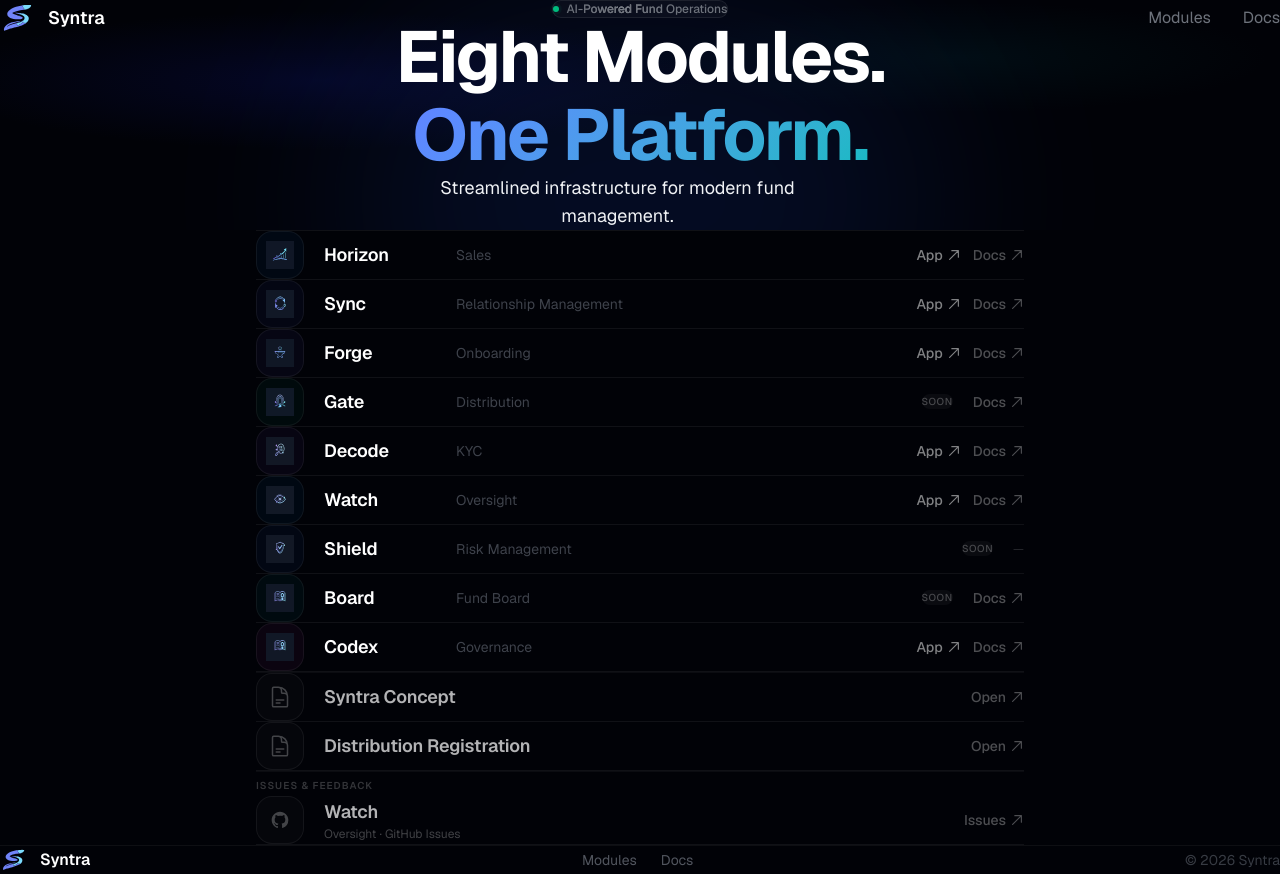
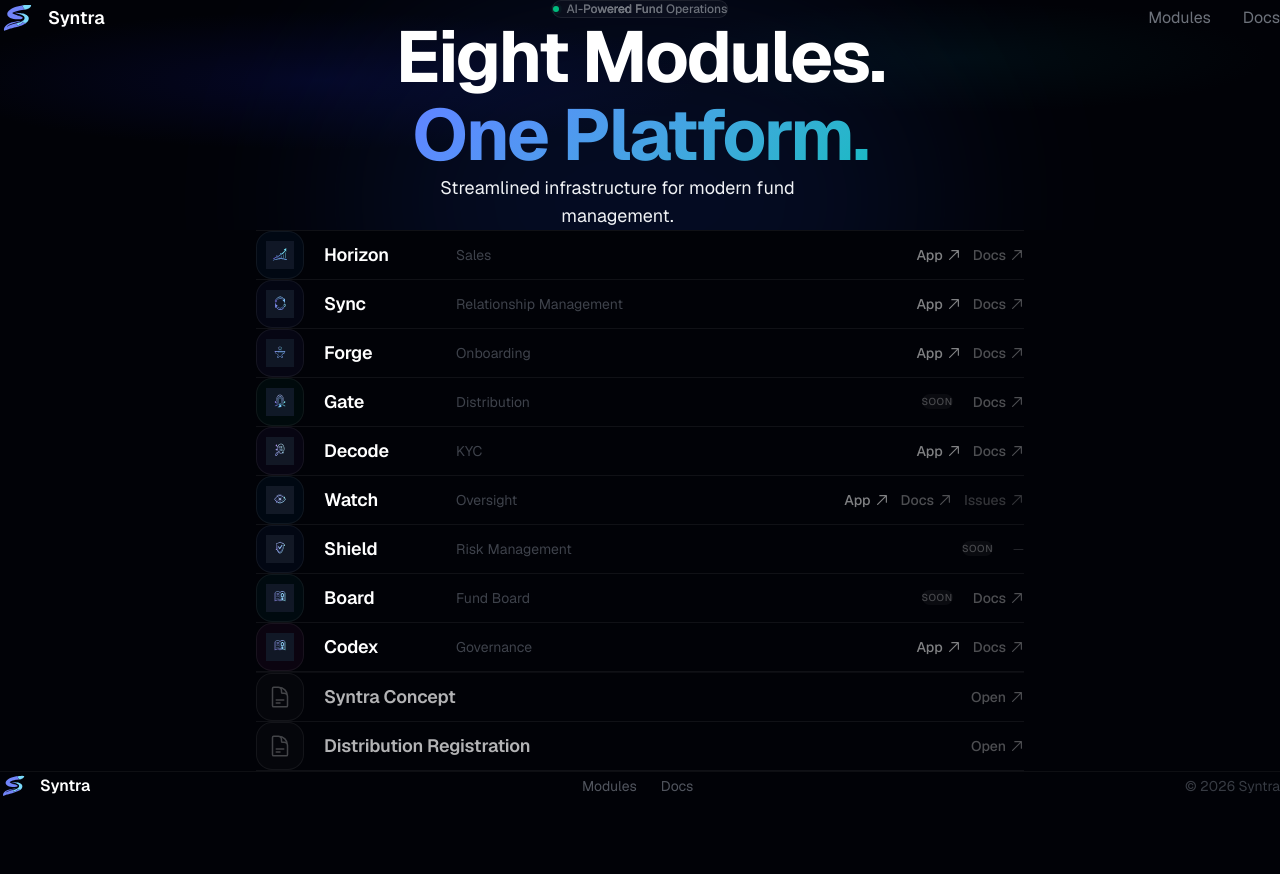
Before and after one commit to Reinemer/syntra-landing, a React (Vite) app: page / in a window 1280 px wide. After the commit the page ends 800 px from the top, so only its background shows below. Built offline with nearby package versions, Linux system fonts and the light colour scheme; the HTML template or start-up script is replaced by a standard one.

Commit message:
refactor: move issues link inline next to App/Docs in ModuleRow

```diff
--- a/src/Modules.tsx
+++ b/src/Modules.tsx
@@ -1,6 +1,6 @@
 import { useState } from 'react'
 import { motion } from 'framer-motion'
-import { modules, type Module, conceptDocsUrl, distributionDocsUrl, issueTrackers, type IssueTracker } from './data'
+import { modules, type Module, conceptDocsUrl, distributionDocsUrl } from './data'
 import { AnimatedShinyText } from './components/ui/animated-shiny-text'
 import { TextGenerateEffect } from './components/ui/text-generate-effect'
 
@@ -20,6 +20,7 @@ function ModuleRow({ module, index, isHovered, onHover }: {
 }) {
   const hasApp = !!module.appUrl
   const hasDocs = !!module.docsUrl
+  const hasIssues = !!module.issuesUrl
   const isLive = module.status === 'live'
 
   return (
@@ -71,47 +72,15 @@ function ModuleRow({ module, index, isHovered, onHover }: {
               Docs <ArrowUpRight />
             </a>
           )}
-          {!hasApp && !hasDocs && (
+          {hasIssues && (
+            <a href={module.issuesUrl} target="_blank" rel="noopener noreferrer" className="inline-flex items-center gap-1 text-xs md:text-sm font-medium text-white/20 hover:text-white/50 transition-colors">
+              Issues <ArrowUpRight />
+            </a>
+          )}
+          {!hasApp && !hasDocs && !hasIssues && (
             <span className="text-xs text-white/15">—</span>
           )}
         </div>
-      </div>
-    </motion.div>
-  )
-}
-
-const GitHubIcon = () => (
-  <svg className="w-5 h-5 md:w-5 md:h-5" viewBox="0 0 24 24" fill="currentColor">
-    <path d="M12 2C6.477 2 2 6.484 2 12.017c0 4.425 2.865 8.18 6.839 9.504.5.092.682-.217.682-.483 0-.237-.008-.868-.013-1.703-2.782.605-3.369-1.343-3.369-1.343-.454-1.158-1.11-1.466-1.11-1.466-.908-.62.069-.608.069-.608 1.003.07 1.531 1.032 1.531 1.032.892 1.53 2.341 1.088 2.91.832.092-.647.35-1.088.636-1.338-2.22-.253-4.555-1.113-4.555-4.951 0-1.093.39-1.988 1.029-2.688-.103-.253-.446-1.272.098-2.65 0 0 .84-.27 2.75 1.026A9.564 9.564 0 0112 6.844c.85.004 1.705.115 2.504.337 1.909-1.296 2.747-1.027 2.747-1.027.546 1.379.202 2.398.1 2.651.64.7 1.028 1.595 1.028 2.688 0 3.848-2.339 4.695-4.566 4.943.359.309.678.92.678 1.855 0 1.338-.012 2.419-.012 2.747 0 .268.18.58.688.482A10.019 10.019 0 0022 12.017C22 6.484 17.522 2 12 2z" />
-  </svg>
-)
-
-function IssueRow({ tracker, index }: { tracker: IssueTracker; index: number }) {
-  return (
-    <motion.div
-      initial={{ opacity: 0 }}
-      animate={{ opacity: 1 }}
-      transition={{ duration: 0.35, delay: (10 + index) * 0.04, ease }}
-      className="module-row"
-    >
-      <div className="flex items-center gap-4 md:gap-5 py-3.5 md:py-4 px-1 relative z-10">
-        <div className="w-11 h-11 md:w-12 md:h-12 rounded-xl flex items-center justify-center shrink-0 border border-white/[0.06] bg-white/[0.02] text-white/25">
-          <GitHubIcon />
-        </div>
-        <div className="flex flex-col flex-1 min-w-0">
-          <span className="text-base md:text-lg font-semibold tracking-[-0.01em] text-white/70">
-            {tracker.codename}
-          </span>
-          <span className="text-xs text-white/25">{tracker.module} · GitHub Issues</span>
-        </div>
-        <a
-          href={tracker.url}
-          target="_blank"
-          rel="noopener noreferrer"
-          className="inline-flex items-center gap-1 text-xs md:text-sm font-medium text-white/30 hover:text-white/60 transition-colors shrink-0"
-        >
-          Issues <ArrowUpRight />
-        </a>
       </div>
     </motion.div>
   )
@@ -211,16 +180,6 @@ export default function Modules() {
             <ResourceRow href={conceptDocsUrl} label="Syntra Concept" index={0} />
             <ResourceRow href={distributionDocsUrl} label="Distribution Registration" index={1} />
           </div>
-
-          {/* GitHub Issues */}
-          <div className="mt-1 border-t border-white/[0.04]">
-            <div className="py-3 px-1">
-              <span className="text-[10px] font-semibold uppercase tracking-widest text-white/20">Issues &amp; Feedback</span>
-            </div>
-            {issueTrackers.map((tracker, i) => (
-              <IssueRow key={tracker.codename} tracker={tracker} index={i} />
-            ))}
-          </div>
         </div>
       </section>
     </>
--- a/src/data.ts
+++ b/src/data.ts
@@ -7,6 +7,7 @@ export interface Module {
   hue: number
   appUrl?: string
   docsUrl?: string
+  issuesUrl?: string
   status: 'live' | 'coming-soon'
 }
 
@@ -74,6 +75,7 @@ export const modules: Module[] = [
     hue: 240,
     appUrl: 'https://dn-oversight-app.vercel.app/login',
     docsUrl: 'https://1drv.ms/x/c/90fbf24d4d00e063/IQA9wOBjSWTdRq89wB9OJKpJAZnwWCfwOXg5ugEbF3u-QKg?e=5Zo7gq',
+    issuesUrl: 'https://github.com/Reinemer/oversight-app/issues',
     status: 'live',
   },
   {
@@ -110,17 +112,3 @@ export const modules: Module[] = [
 
 export const conceptDocsUrl = 'https://1drv.ms/x/c/90fbf24d4d00e063/IQCje0NkRApCS6pXK_uQsiXqAT8fCNCfeipjb38qXNzEeM0?e=0gue1J'
 export const distributionDocsUrl = 'https://1drv.ms/w/c/90fbf24d4d00e063/IQAszl6CyXAQSYQzHhtkIBvIAUXI6YlcDPuJlHk0ejKVvqg'
-
-export interface IssueTracker {
-  module: string
-  codename: string
-  url: string
-}
-
-export const issueTrackers: IssueTracker[] = [
-  {
-    module: 'Oversight',
-    codename: 'Watch',
-    url: 'https://github.com/Reinemer/oversight-app/issues',
-  },
-]
```
